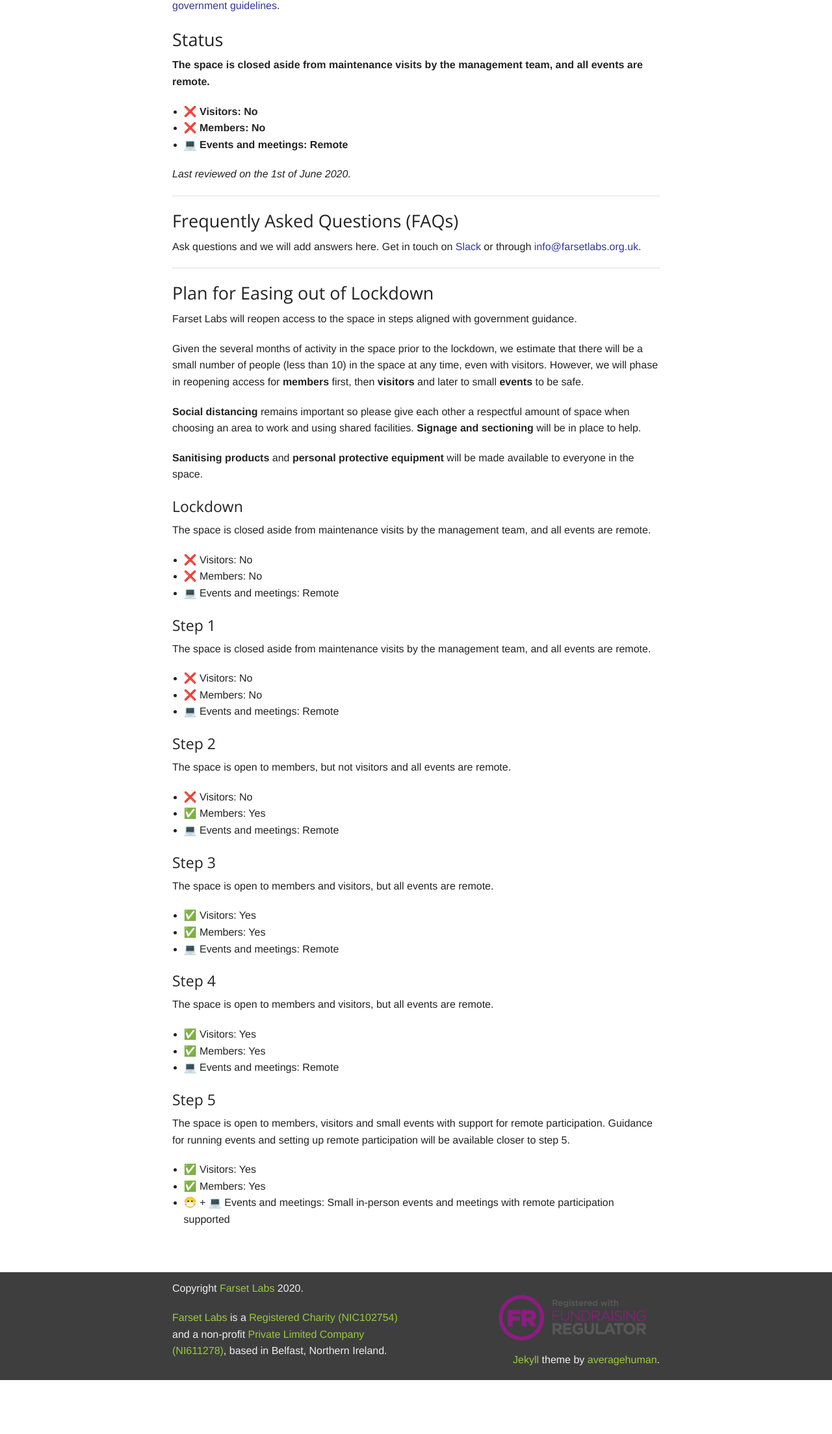
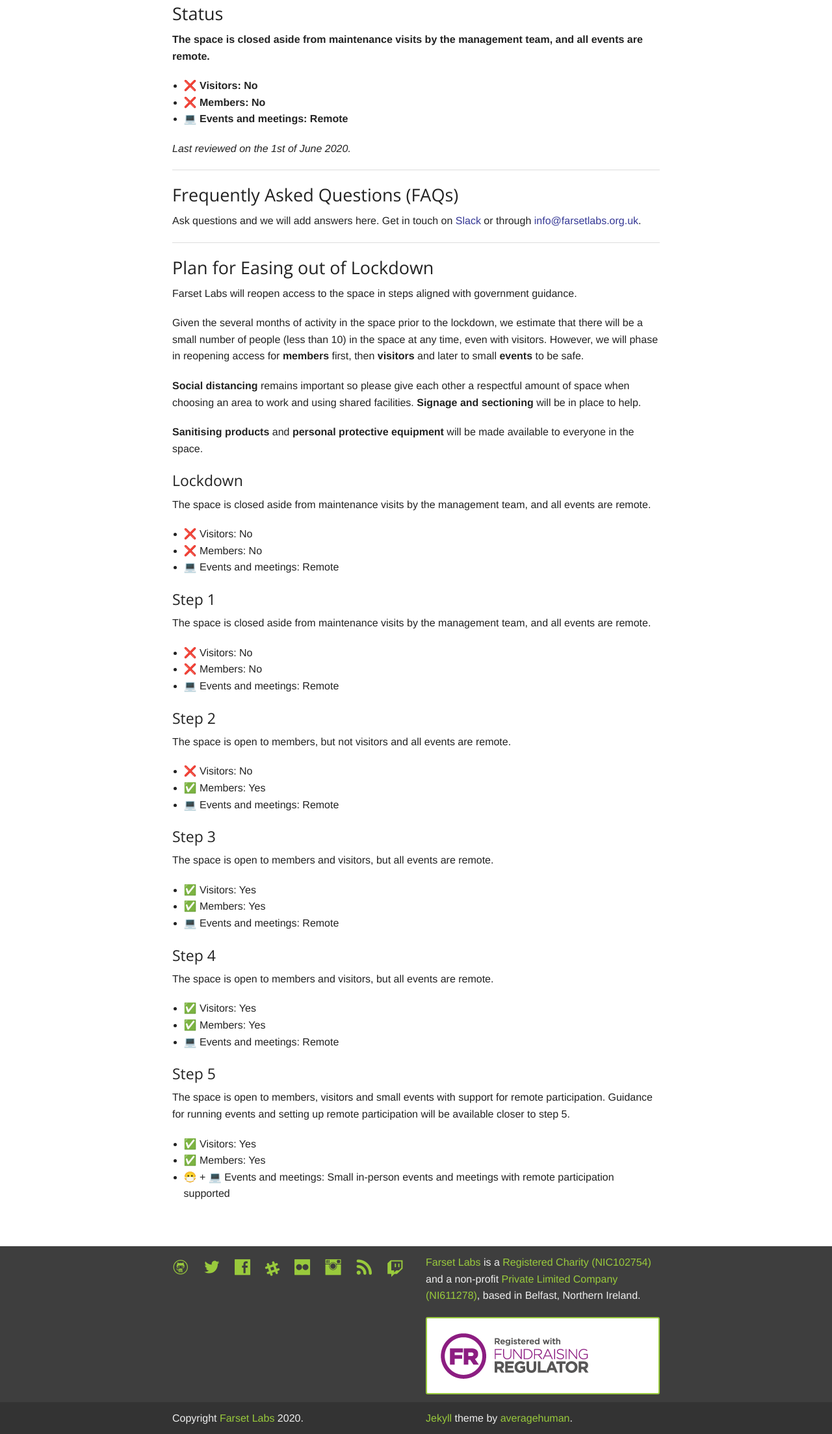
Before and after one commit to FarsetLabs/farsetlabs.github.io, a Jekyll site: the page built from coronavirus.md, in a window 1280 px wide, cut to the strip 324-2531 px from the top of the page. Shown: the whole strip at 65% size. Built offline with Jekyll 4.4.1, drawn with Linux system fonts in a browser that asks for light colours; nearby versions of some CDN libraries; our own code applies the rules of GitHub Pages for plain Markdown files; before the commit the page ends 2448 px from its top, so only the background shows below that.

Commit message:
[ISSUE-276] Adjust Header and Footer

```diff
--- a/_layouts/default.html
+++ b/_layouts/default.html
@@ -65,26 +65,18 @@
     <div id="page-wrap">
       <div id="banner-wrap">
         <div class="row">
-              <div class="small-7 columns">
+          <div class="small-12 columns">
             <h1 class="banner">
+              <img id="header-logo" src="{{site.base}}/assets/img/logo-pride_60.png"/>
+
               <a href="/">
-                    <img src="{{site.base}}/assets/img/logo-pride_60.png"/>
-                    <span class="fsl-purple">Farset</span><span class="fsl-green">Labs</span><small class="subheader"> BELFAST</small></a></h1>
-                </div>
-                <div class="small-5 columns">
-                    <ul class="inline-icons inline-list right">
-                      <li><a href="{{site.social.github}}" rel="publisher"><i class="social foundicon-github"></i></a></li>
-                      <li><a href="{{site.social.twitter}}" rel="publisher"><i class="social foundicon-twitter"></i></a></li>
-                      <li><a href="{{site.social.facebook}}" rel="publisher"><i class="social foundicon-facebook"></i></a></li>
-                      <li><a href="{{site.social.slack}}" rel="publisher"><i class="fab fa-slack-hash" style="padding-top: 10px;"></i></a>
-                      <li><a href="{{site.social.flickr}}"><i class="social foundicon-flickr"></i></a></li>
-                      <li><a href="{{site.social.instagram}}"><i class="social foundicon-instagram"></i></a></li>
-                      <li><a href="{{site.social.blogfeed}}"><i class="social foundicon-rss"></i></a></li>
-                      <li><a href="{{site.social.twitch}}" rel="publisher"><i class="fab fa-twitch" style="padding-top: 10px;"></i></a>
-                    </ul>
+                <span class="fsl-purple">Farset</span><span class="fsl-green">Labs</span><small class="subheader"> BELFAST</small>
+              </a>
+            </h1>
           </div>
         </div>
       </div>
+
          <a id="forkMeButton" href="https://github.com/FarsetLabs/farsetlabs.github.io/"><img style="position: absolute; top: 0; right: 0; border: 0;" src="https://s3.amazonaws.com/github/ribbons/forkme_right_red_aa0000.png" alt="Fork us on GitHub"></a>
         <div id="primary-nav">
             <div class="row">
@@ -195,25 +187,52 @@
           </div>
         </section>
     </div>
-    <footer id="footer">
-        <section class="attribution">
+
+    <footer id="farset-labs-footer">
+        <section class="information">
           <div class="row">
-            <div class="small-6 columns">
-              {% capture footer %}
-                {% include pages/footer.md %}
-              {% endcapture %}
-              {{ footer | unindent | markdownify }}
+            <div class="small-12 medium-6 columns">
+              <ul id="social-media-icons" class="inline-icons inline-list">
+                <li><a href="{{site.social.github}}" rel="publisher"><i class="social foundicon-github"></i></a></li>
+                <li><a href="{{site.social.twitter}}" rel="publisher"><i class="social foundicon-twitter"></i></a></li>
+                <li><a href="{{site.social.facebook}}" rel="publisher"><i class="social foundicon-facebook"></i></a></li>
+                <li><a href="{{site.social.slack}}" rel="publisher"><i class="fab fa-slack-hash" style="padding-top: 10px;"></i></a>
+                <li><a href="{{site.social.flickr}}"><i class="social foundicon-flickr"></i></a></li>
+                <li><a href="{{site.social.instagram}}"><i class="social foundicon-instagram"></i></a></li>
+                <li><a href="{{site.social.blogfeed}}"><i class="social foundicon-rss"></i></a></li>
+                <li><a href="{{site.social.twitch}}" rel="publisher"><i class="fab fa-twitch" style="padding-top: 10px;"></i></a>
+              </ul>
             </div>
-            <div class="small-6 columns text-right">
+
+            <div class="columns small-12 medium-6">
+              <p>
+              <a href="https://www.farsetlabs.org.uk/">Farset Labs</a> is a <a href="https://www.charitycommissionni.org.uk/charity-details/?regId=102754&subId=0">Registered Charity (NIC102754)</a> and a non-profit <a href="https://beta.companieshouse.gov.uk/company/NI611278">Private Limited Company (NI611278)</a>, based in Belfast, Northern Ireland.
+              </p>
+              <div id="fundraising-regulator-badge">
               <a href="https://fundraisingregulator.org.uk">
                 <img src="{{site.base}}/assets/img/fr_badge.png" alt='Registered with the Fundraising Regulator'>
               </a>
-		</br>
+              </div>
+            </div>
+          </div>
+        </section>
+
+        <section class="attribution-and-copyright">
+          <div class="row">
+            <div id="copyright" class="columns small-12 medium-6">
+              <p>
+                Copyright <a href="https://farsetlabs.org.uk">Farset Labs</a> {{ site.time | date: '%Y' }}.
+              </p>
+            </div>
+            <div id="attribution" class="columns small-12 medium-6">
+              <p>
                 <a href="http://jekyllrb.com">Jekyll</a> theme by <a href="http://argskwargs.io">averagehuman</a>.
+              </p>
             </div>
           </div>
         </section>
     </footer>
+
     <script src="{{site.base}}/assets/foundation/js/foundation.js"></script>
     <script src="{{site.base}}/assets/foundation/js/foundation.topbar.js"></script>
     <script src="{{site.base}}/assets/js/toc.js"></script>
--- a/assets/css/main.css
+++ b/assets/css/main.css
@@ -138,3 +138,48 @@
   overflow: hidden;
   text-overflow: ellipsis;
 }
+
+
+#farset-labs-footer {
+  color: #efefef;
+  background-color: #3e3e3e;
+}
+#farset-labs-footer a {
+  color: #99ca3c;
+}
+
+#farset-labs-footer a:hover {
+  color: #b1d76a;
+}
+
+.information {
+  padding: 12px 0;
+}
+
+.attribution-and-copyright {
+  padding: 12px 0;
+  background-color: #333333;
+}
+
+#copyright p {
+  margin: 0;
+}
+
+#attribution p {
+  margin: 0;
+}
+
+#fundraising-regulator-badge {
+  background: white;
+  border-radius: 3px;
+  border: 2px solid #99ca3c;
+}
+
+#header-logo {
+  height: 40px;
+}
+
+#social-media-icons {
+  margin-bottom: 15px !important;
+  padding-top: 0 !important;
+}
```
Also changed, not shown: _includes/pages/footer.md (deleted, +0 -4 lines). Lines whose indentation alone changed are shown as unchanged.
